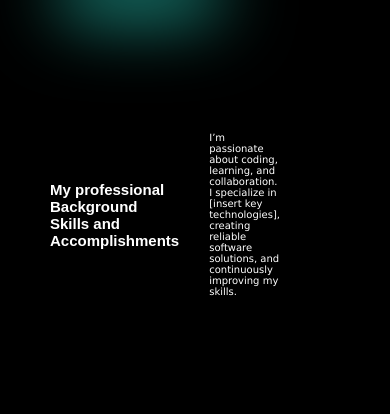
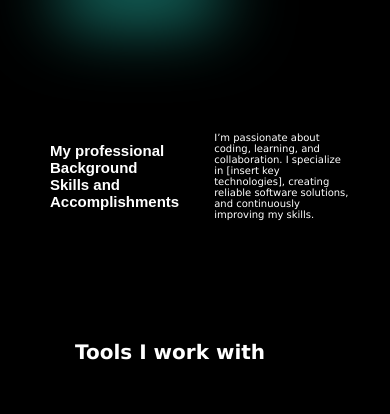
Before and after one commit to Khabibullayev007/Portfolio2, a website: page index.html in a window 390 px wide. Shown: the part 1800-2214 px from the top of the page. Drawn offline with nearby package versions, Linux system fonts and the light colour scheme; a web font is replaced by a local one.

Commit message:
Projects section fix

```diff
--- a/scss/_media.scss
+++ b/scss/_media.scss
@@ -678,16 +678,15 @@
     padding: 0 15px;
     margin-top: 100px;
     .skills_text {
-
+      width: 300px;
       .information {
 
         h1 {
           font-size: 15px;
-
         }
       }
       .intro_info {
-        margin-left: 30px;
+        margin-left: 35px;
         p {
           font-size: 10px;
 
@@ -725,7 +724,8 @@
     width: 100%;
     background: none;
     box-shadow: none;
-    margin-top: 100px;
+    margin-top: 60px;
+
     h1 {
       width: 200px;
       margin-left: -10px;
```
Also changed, not shown: scss/style.css, 1 other file.
